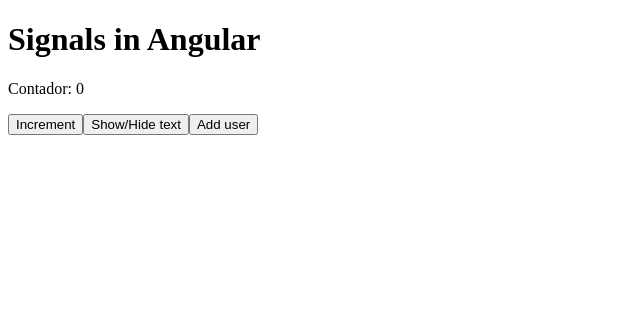
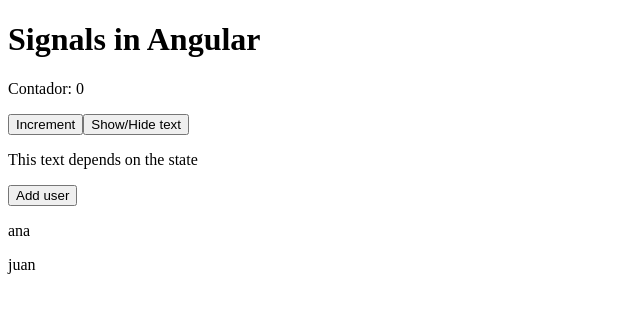
Before and after one commit to AndresN329/Angular-learning, an Angular app: page / in a window 1280 px wide. Shown: the top 312 px of the page, without its empty margins (0-640 px from the left). Built offline with nearby package versions, Linux system fonts and the light colour scheme.

Commit message:
feat: use modern angular templates with @if and @for (day 2)

```diff
--- a/src/app/app.html
+++ b/src/app/app.html
@@ -6,4 +6,12 @@
 
 <button (click)="toggle()">Show/Hide text</button>
 
+@if (isVisible()) {
+  <p>This text depends on the state</p>
+}
+
 <button (click)="addUser()">Add user</button>
+
+@for (user of users(); track user.id) {
+  <p>{{user.name}}</p>
+}
```
